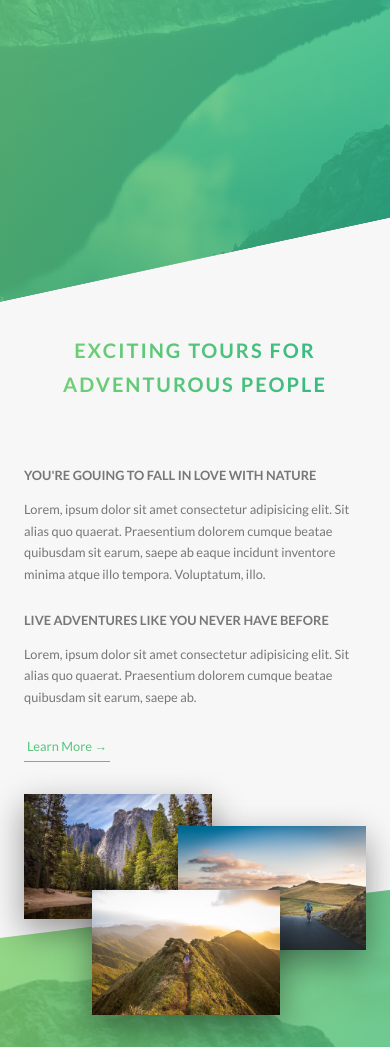
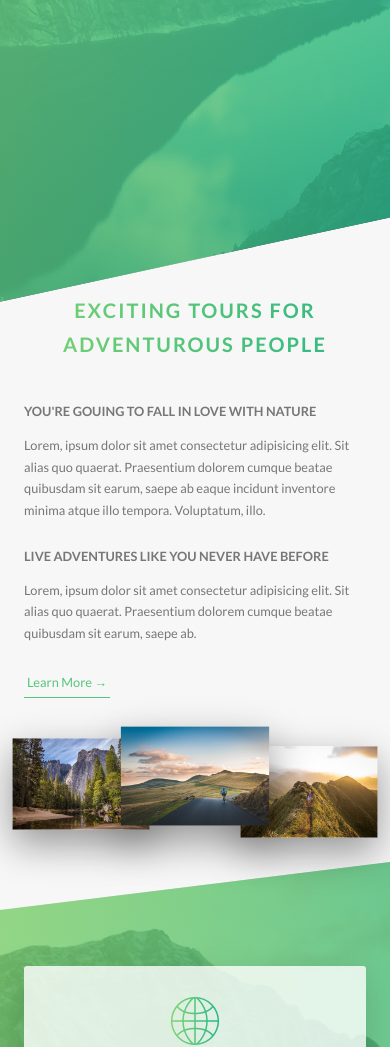
Before and after one commit to rishulpu1/natours, a website: page index.html in a window 390 px wide. Shown: the part 500-1547 px from the top of the page. Drawn offline with Linux system fonts and the light colour scheme.

Commit message:
fixed responsive layout of about, featires and all layout sections

```diff
--- a/sass/base/_utilities.scss
+++ b/sass/base/_utilities.scss
@@ -1,9 +1,35 @@
 .u-center-text{ text-align: center !important; }
 .u-margin-bottom-small{ margin-bottom: 1.5rem !important; }
-.u-margin-bottom-medium{ margin-bottom: 4rem !important; }
-.u-margin-bottom-big{ margin-bottom: 8rem !important; }
+.u-margin-bottom-medium{ margin-bottom: 4rem !important;
+    @include respond(tab-port){
+        margin-bottom: 3rem !important;
+    }
+}
+.u-margin-bottom-big{
+    margin-bottom: 8rem !important;
 
-.u-margin-top-small{ margin-top: 3rem !important; }
-.u-margin-top-medium{ margin-top: 5rem !important; }
-.u-margin-top-big{ margin-top: 8rem !important; }
-.u-margin-top-huge{ margin-top: 10rem !important; }
+    @include respond(tab-port){
+        margin-bottom: 5rem !important;
+    }
+}
+
+.u-margin-top-small{ margin-top: 3rem !important;
+    @include respond(tab-port){
+        margin-top: 1.5rem !important;
+    }
+}
+.u-margin-top-medium{ margin-top: 5rem !important;
+    @include respond(tab-port){
+        margin-top: 3rem !important;
+    }
+}
+.u-margin-top-big{ margin-top: 8rem !important;
+    @include respond(tab-port){
+        margin-top: 5rem !important;
+    }
+}
+.u-margin-top-huge{ margin-top: 10rem !important;
+    @include respond(tab-port){
+        margin-top: 6rem !important;
+    }
+}
--- a/sass/components/_composition.scss
+++ b/sass/components/_composition.scss
@@ -9,17 +9,38 @@
         transition: all .2s;
         outline-offset: 2rem;
 
+        @include respond(tab-port){
+            width: 33.333333%;
+            position: relative;
+            float: left;
+            box-shadow: 0 1.5rem 4rem rgba($color-black, .4);
+        }
+
         &--p1{
             left: 0;
             top: -2rem;
+            @include respond(tab-port){
+                top: 0;
+                transform: scale(1.2);
+            }
         }
         &--p2{
             right: 0;
             top: 2rem;
+            @include respond(tab-port){
+                top: -1rem;
+                transform: scale(1.3);
+                z-index: 100;
+            }
         }
         &--p3{
             left: 20%;
             top: 10rem;
+            @include respond(tab-port){
+                top: 1rem;
+                left: 0;
+                transform: scale(1.2);
+            }
         }
 
         &:hover{
--- a/sass/components/_feature-box.scss
+++ b/sass/components/_feature-box.scss
@@ -16,6 +16,9 @@
         color: transparent;
         -webkit-background-clip: text;
         background-clip: text;
+        @include respond(tab-port){
+            margin-bottom: .5rem;
+        }
     }
     &:hover{
         transform: translateY(-1.5rem) scale(1.03);
--- a/sass/layout/_footer.scss
+++ b/sass/layout/_footer.scss
@@ -10,6 +10,10 @@
     &__logo-box{
         text-align: center;
         margin-bottom: 8rem;
+
+        @include respond(tab-port){
+            margin-bottom: 6rem;
+        }
     }
 
     &__logo{
--- a/sass/pages/_home.scss
+++ b/sass/pages/_home.scss
@@ -2,6 +2,10 @@
     background-color: $color-grey-light-1;
     padding: 25rem 0;
     margin-top: -20vh;
+
+    @include respond(tab-port){
+        padding: 20rem 0;
+    }
 }
 .section-features{
     padding: 20rem 0;
@@ -12,19 +16,34 @@
     & > *{
         transform: skewY(7deg);
     }
+    @include respond(tab-port){
+        padding: 10rem 0;
+    }
 }
 .section-tours{
     background-color: $color-grey-light-1;
     padding: 25rem 0 15rem;
     margin-top: -10rem;
+
+    @include respond(tab-port){
+        padding: 20rem 0 10rem;
+    }
 }
 .section-stories{
     padding: 15rem 0;
     position: relative;
+
+    @include respond(tab-port){
+        padding: 10rem 0;
+    }
 }
 .section-book{
     padding: 15rem 0;
     background-image: linear-gradient(to right bottom, $primary-color-light, $primary-color-dark);
+
+    @include respond(tab-port){
+        padding: 10rem 0;
+    }
 }
 
 .book{
```
Also changed, not shown: css/style.css, 1 other file.
